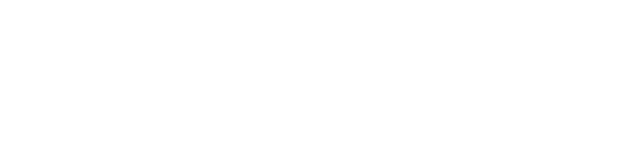
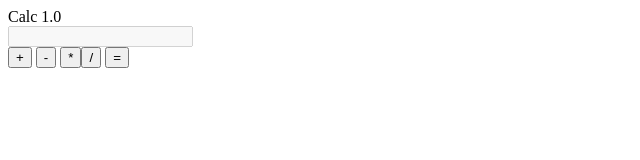
Before and after one commit to David-Shayne/Calc, a plain HTML site: page index.html in a window 1280 px wide. Shown: the whole page, without its empty margins (0-640 px from the left). Drawn offline with Linux system fonts and the light colour scheme.

Commit message:
Add basic HTML layout

```diff
--- a/index.html
+++ b/index.html
@@ -7,5 +7,18 @@
 		<script src="script.js" defer></script>
 		<title>Calc</title>
 	</head>
-	<body></body>
+	<body>
+		<div id="calc-body">
+			<div class="display">
+				<div class="heading">Calc 1.0</div>
+				<input type="text" class="display" disabled />
+			</div>
+			<div class="operators">
+				<button class="operator">+</button>
+				<button class="operator">-</button>
+				<button class="operator">*</button><button class="operator">/</button>
+				<button class="operator">=</button>
+			</div>
+		</div>
+	</body>
 </html>
```
